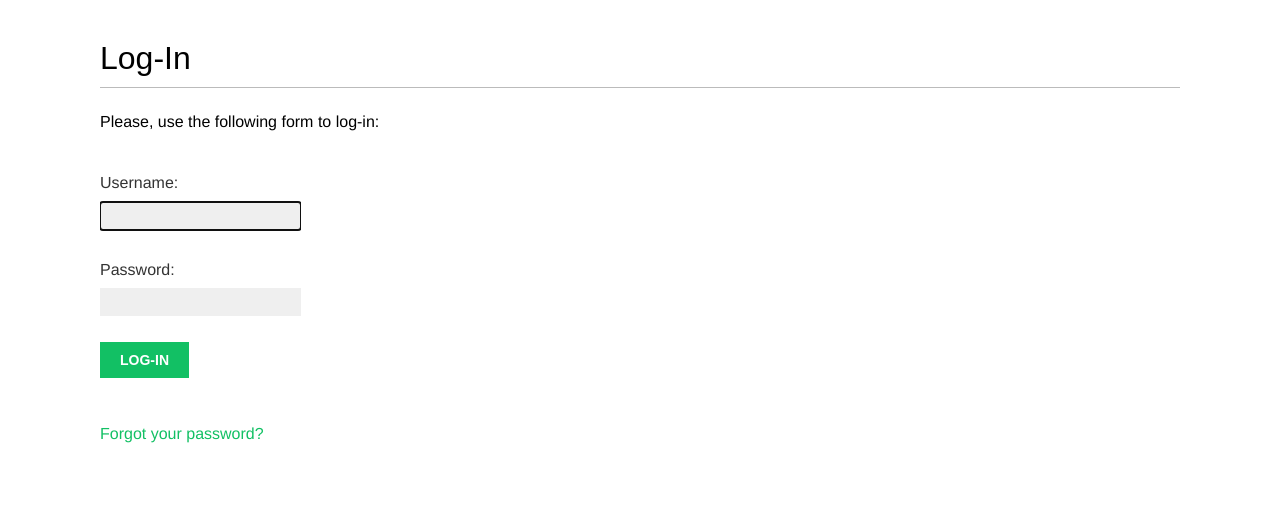
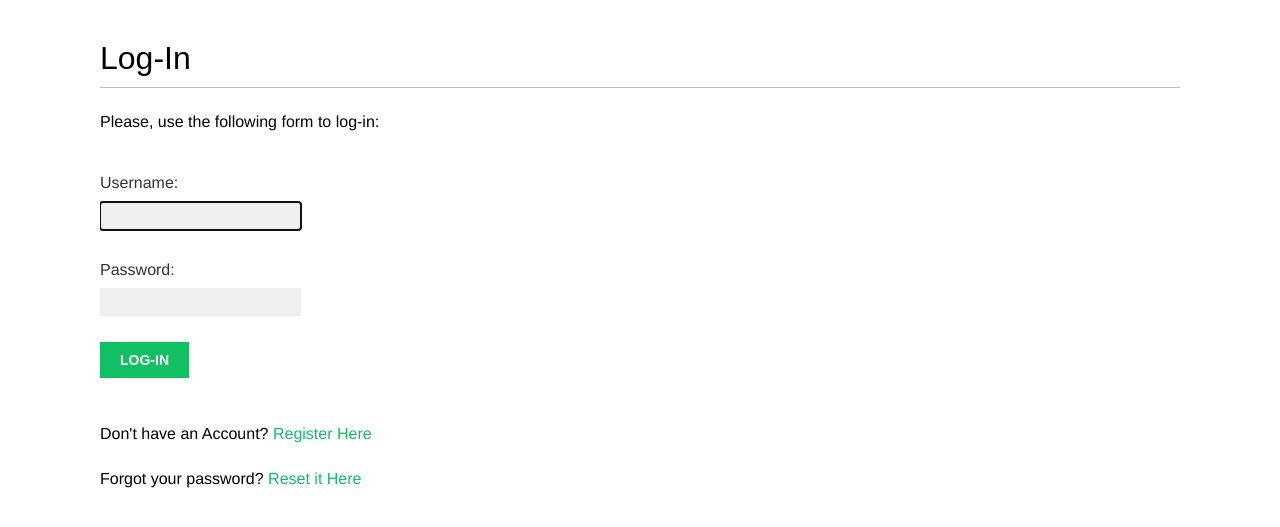
Before and after one commit to Jzweifel15/django-social-media, a Django app: page /account/login/ in a window 1280 px wide. Shown: the part 47-574 px from the top of the page. Run offline with Django 3.2, Linux system fonts and the light colour scheme; some web fonts are replaced.

Commit message:
Update to login.html
Added the registration link for users that do not have an account

```diff
--- a/bookmarks/account/templates/registration/login.html
+++ b/bookmarks/account/templates/registration/login.html
@@ -19,6 +19,7 @@
       <input type="hidden" name="next" value="{{ next }}" />
       <p><input type="submit" value="Log-In" /></p>
     </form>
-    <p><a href="{% url 'password_reset' %}">Forgot your password?</a></p>
+    <p>Don't have an Account? <a href="{% url 'register' %}">Register Here</a></p>
+    <p>Forgot your password? <a href="{% url 'password_reset' %}">Reset it Here</a></p>
   </div>
 {% endblock %}
```
Also changed, not shown: bookmarks/db.sqlite3.
